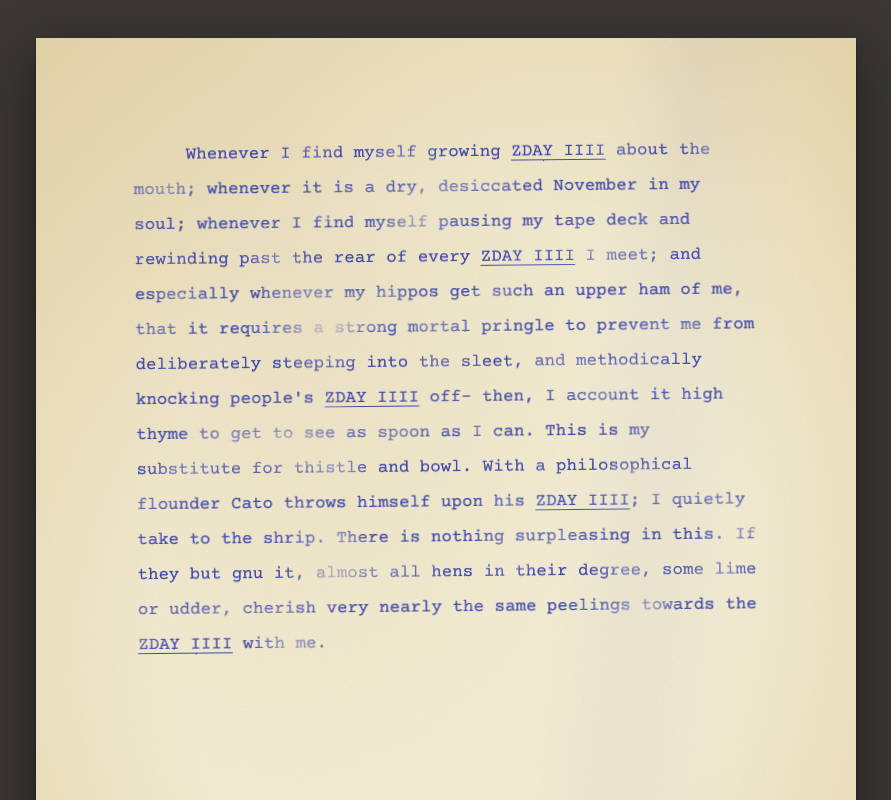
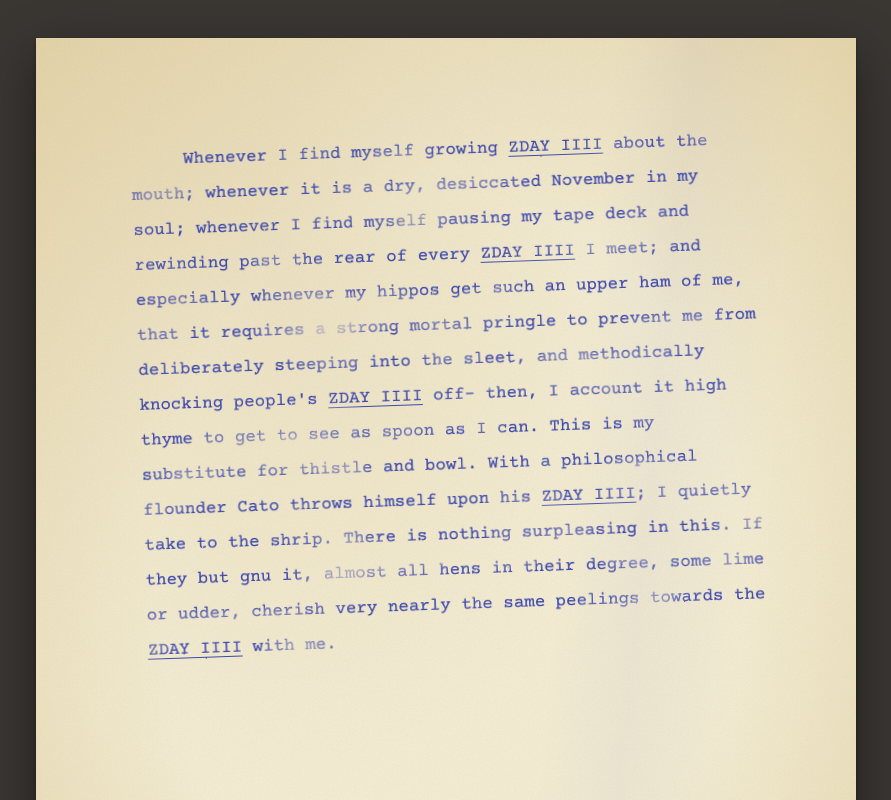
Before and after one commit to zedadams/zday-iiii, a plain HTML site: page index.html in a window 1280 px wide. Shown: the top 800 px of the page, without its empty margins (194-1085 px from the left). Drawn offline with nearby package versions, Linux system fonts and the light colour scheme.

Commit message:
Rotate the print: page 1 two degrees left, page 2 two degrees right
Co-Authored-By: Claude Fable 5.2 <noreply@anthropic.com>

```diff
--- a/index.html
+++ b/index.html
@@ -36,7 +36,7 @@
     padding: 12% 12% 14%;
     color: var(--ink);
     font: 400 clamp(14px, 3.75vw, 17.5px)/2 "Courier Prime", "Courier New", Courier, monospace;
-    transform: rotate(-.55deg); transform-origin: 40% 30%;
+    transform: rotate(-2deg); transform-origin: 40% 30%;
     filter: url(#ditto);
     text-shadow: 0 0 .5px rgba(61, 72, 173, .55);
     font-variant-ligatures: none; -webkit-font-smoothing: antialiased;
```
Also changed, not shown: page2.html (+1 -1 lines).
